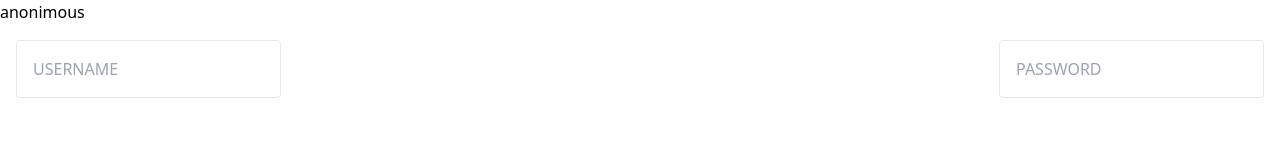
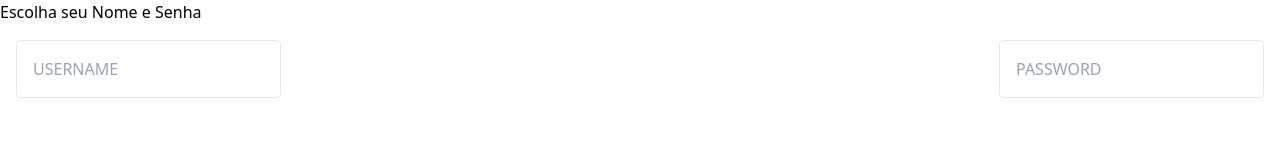
Before and after one commit to luque667788/chatapp-frontend, a Vue app: page /login in a window 1280 px wide. Shown: the top 145 px of the page. Built offline with nearby package versions, Linux system fonts and the light colour scheme.

Commit message:
Update user.js

```diff
--- a/src/stores/user.js
+++ b/src/stores/user.js
@@ -6,7 +6,7 @@ export const useUserStore = defineStore("user", {
   // other options...
   state: () => {
     return {
-      username: "anonimous",
+      username: "Escolha seu Nome e Senha",
       password: "anonimous",
 
     };
```
